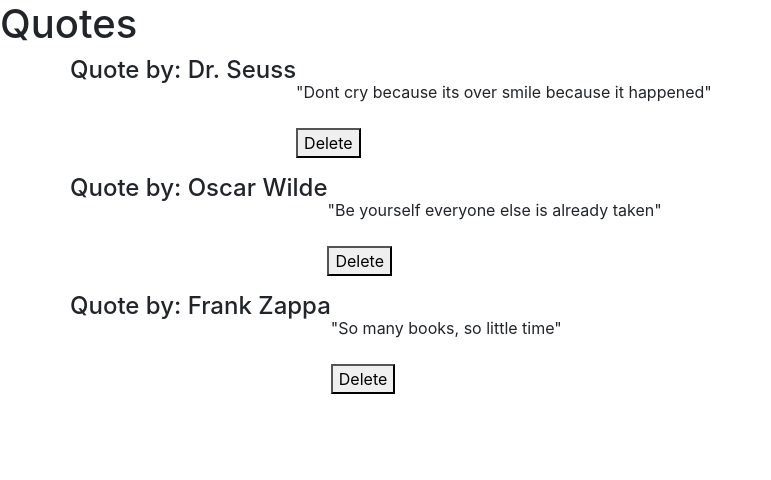
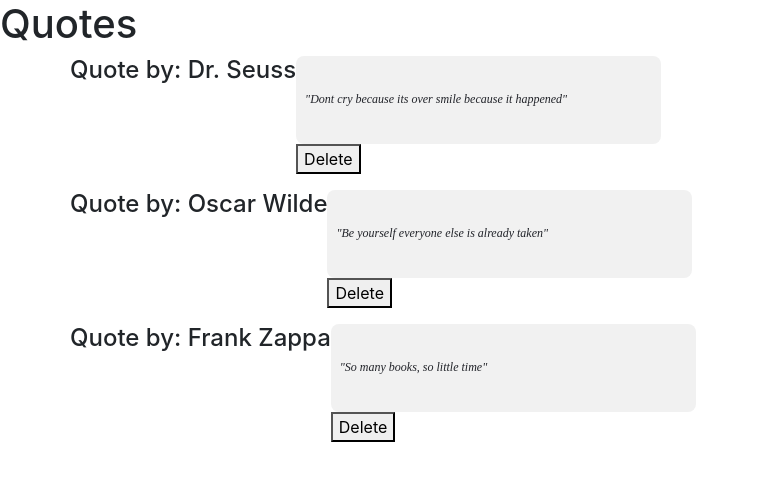
Before and after one commit to derrick12/Quotes, an Angular app: page / in a window 1280 px wide. Shown: the top 480 px of the page, without its empty margins (0-771 px from the left). Built offline with nearby package versions, Linux system fonts and the light colour scheme.

Commit message:
add quote card

```diff
--- a/src/app/quote-details/quote-details.component.html
+++ b/src/app/quote-details/quote-details.component.html
@@ -1,5 +1,7 @@
+<div class="quote-card">
+    <p><br> "{{quote.description}}" <br></p>
+</div>
+
 <p>
-    <br> "{{quote.description}}" <br>
-    <br>
     <button (click)='quoteDelete(true)'>Delete</button>
 </p>
```
